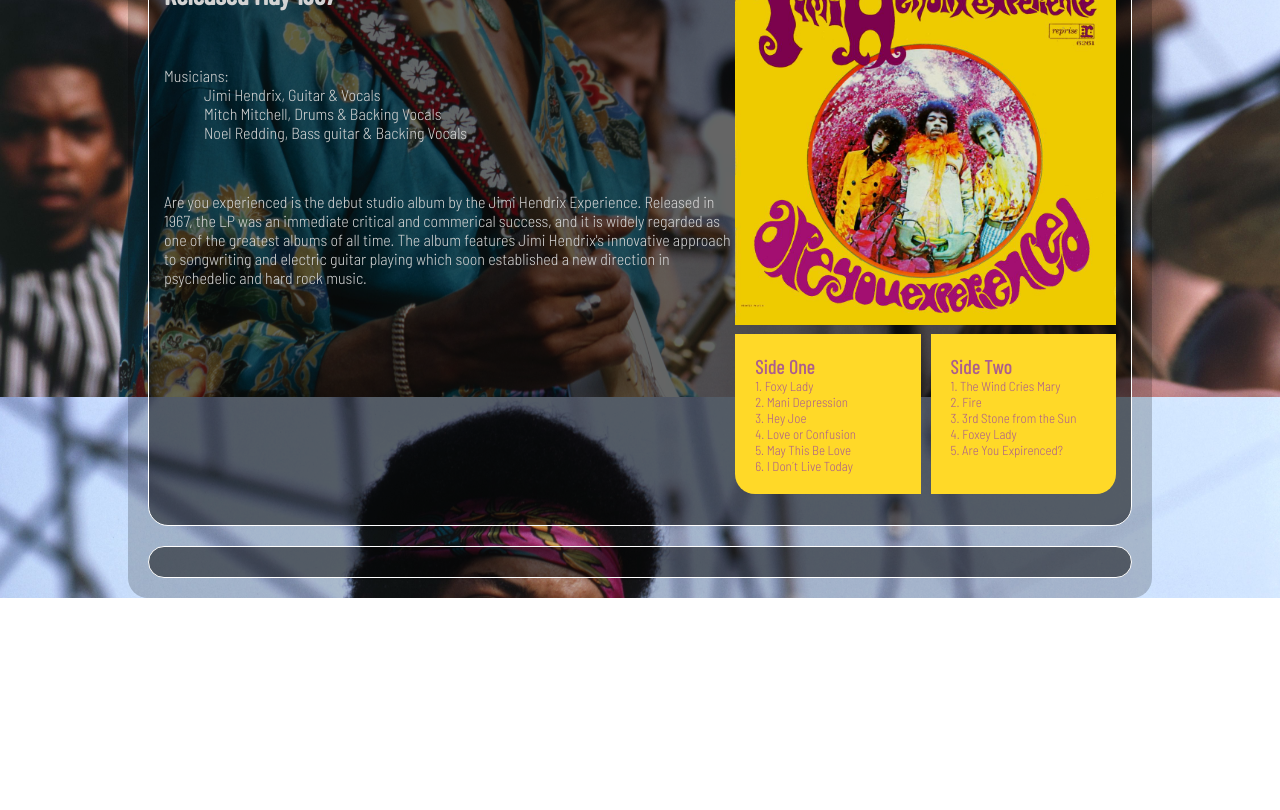
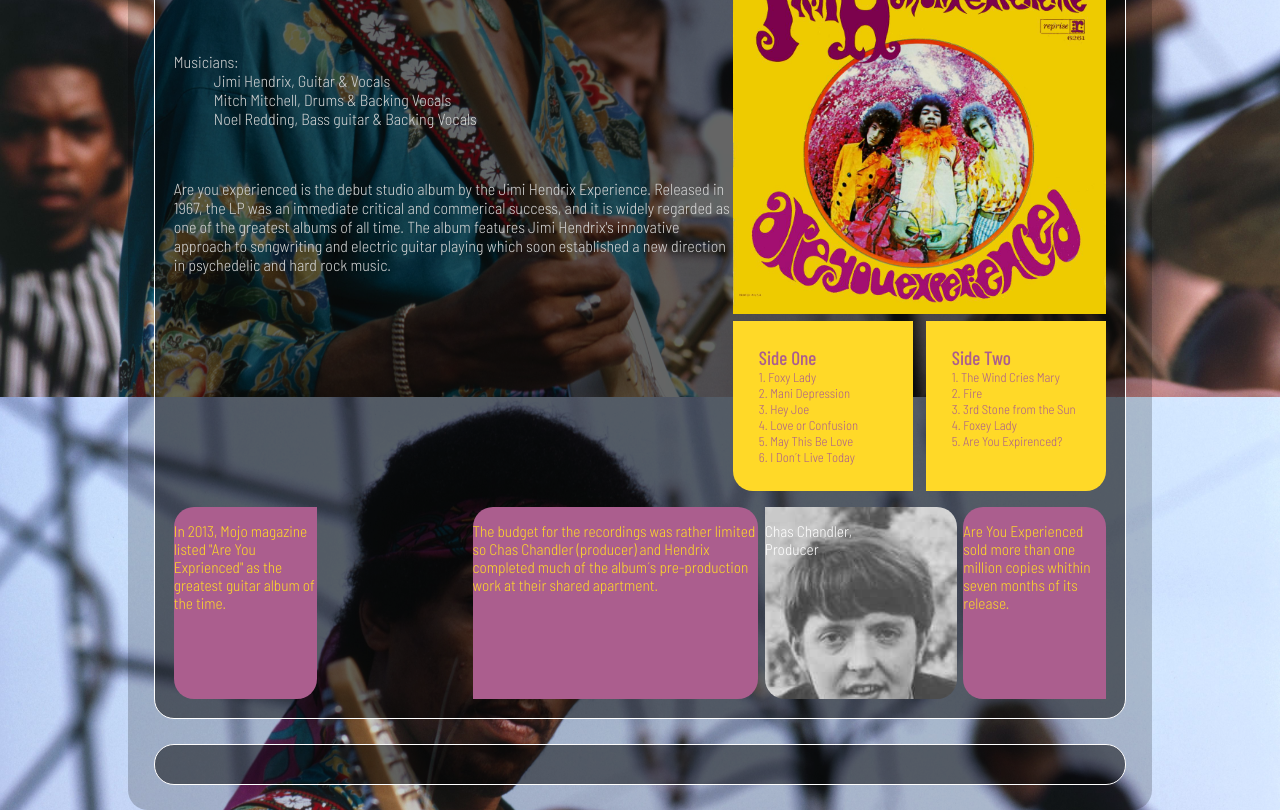
Before and after one commit to t-engstrom/jimihendrix, a plain HTML site: page sidan/index.html in a window 1280 px wide. Shown: the part 456-1266 px from the top of the page. Before the commit the page ends 1054 px from the top, so only its background shows below. Drawn offline with Linux system fonts and the light colour scheme; a web font is replaced by a local one.

Commit message:
Created new html and grid
Created html code for the bottom boxes as well as made it a grid in CSS.

```diff
--- a/sidan/index.html
+++ b/sidan/index.html
@@ -18,6 +18,7 @@
             </nav>
          </div>
         <div class="box">
+            <main>
                 <div>
                     <h2>ARE YOU EXPERIENCED?</h2>
                     <h3>Released May 1967</h3>
@@ -30,7 +31,10 @@
                     <p>Are you experienced is the debut studio album by the Jimi Hendrix Experience. Released in 1967, the LP was an immediate critical and commerical success, and it is widely regarded as one of the greatest albums of all time. The album features Jimi Hendrix's innovative approach to songwriting and electric guitar playing which soon established a new direction in psychedelic and hard rock music. </p>
                 </div>
                 <div>
+                    <div>
                         <img src="bilder/7675-the-jimi-hendrix-experience-are-you-experienced-LP-1-5a152b7db2bf9.jpg" alt="">
+                        <img src="bilder/areyouex2.jpg" alt="">
+                    </div>
                     <div>
                         <div>
                             <ol>
@@ -56,8 +60,20 @@
                         </div>
                     </div>
                 </div>
+            </main>
             <div>
-
+                    <div>
+                        <p> In 2013, Mojo magazine listed "Are You Exprienced" as the greatest guitar album of the time.</p>
+                    </div>
+                    <div>
+                        <p>The budget for the recordings was rather limited so Chas Chandler (producer) and Hendrix completed much of the album´s pre-production work at their shared apartment.</p>
+                    </div>
+                    <div>
+                        <p> Chas Chandler,<br> Producer</p>
+                    </div>
+                    <div>
+                        <p> Are You Experienced sold more than one million copies whithin seven months of its release.</p>
+                    </div>
             </div>
         </div>
         <div class="box">
--- a/sidan/styles.css
+++ b/sidan/styles.css
@@ -15,7 +15,7 @@ body {
 
     background-color: rgba(0,0,0,0.2);
 
-    margin-top: 45px;
+    margin-top: 4vw;
     border-radius: 20px;
 }
 
@@ -48,19 +48,19 @@ h1 {
     font-family: BungeeShade;
     color:lightgray;
 
-    font-size: 80px;
+    font-size: 6vw;
     margin: 0;
-    margin-top: 20px;
-    margin-left: 20px;
+    margin-top: 2vw;
+    margin-left: 2vw;
 }
 
 nav {
     display: flex;
 
-    margin: 20px;
-    margin-top: 80px;
-    margin-bottom: 80px;
-    gap: 5px;
+    margin: 2vw;
+    margin-top: 6vw;
+    margin-bottom: 6vw;
+    gap: 0.5vw;
 }
 
 nav a {
@@ -68,12 +68,12 @@ nav a {
 
     flex-basis: 0;
     flex-grow: 1;
-    padding: 15px;
+    padding: 1vw;
     border-radius: 10px;
 
     text-align: center;
     font-family: BarlowSemiCondensed;
-    font-size: 30px;
+    font-size: 2vw;
     color: rgba(0,0,0,0.8);
     text-decoration: none;
 }
@@ -93,14 +93,14 @@ nav > a:hover {
 ul {
     list-style: none;
     margin-top: 0;
-    margin-bottom: 50px;
+    margin-bottom: 4vw;
 }
 
 h2 {
     font-family: BungeeOutlined;
     color: lightgray;
     margin: 0;
-    font-size: 30px;
+    font-size: 2vw;
 }
 
 h3 {
@@ -108,7 +108,7 @@ h3 {
     margin: 0;
 
     color: lightgray;
-    font-size: 27px;
+    font-size: 1.7vw;
 }
 
 p, ul{
@@ -120,85 +120,154 @@ p, ul{
 ol {
     background-color: rgb(255, 217, 40);
     width: 100%;
-    margin-top: 5px;
-    padding: 20px;
+    margin-top: 0.5vw;
+    padding: 2vw;
 }
 
 .box {
     background-color: rgba(0,0,0,0.5);
     border: 1px solid white;
     border-radius: 20px;
-    margin: 20px;
-    padding: 15px;
+    margin: 2vw;
+    padding: 1.5vw;
+}
 
+main {
     display: flex;
 }
 
-.box > div > p:nth-of-type(1) {
-    padding-top: 40px;
+main > div > p:nth-of-type(1) {
+    padding-top: 3vw;
     margin-bottom: 0;
 }
 
-.box > div > img:nth-of-type(1){
+main > div > div:nth-child(1) img:nth-of-type(1){
     width: 100%;
     border-radius: 20px 20px 0 0;
+
+    position: relative;
+    transition: opacity 1s;
+
+    z-index: 1;
 }
 
-.box > div:nth-child(1) {
+main > div > div:nth-child(1) > img:nth-of-type(2){
+    width: 100%;
+    height: 100%;
+    border-radius: 20px 20px 0 0;
+
+    position: absolute;
+    top: 0;
+    left: 0;
+
+    z-index: 0;
+}
+
+main > div:nth-child(2) > div:nth-child(1) {
+    position: relative;
+}
+
+main > div > div:nth-child(1) > img:nth-of-type(1):hover{
+    opacity: 0;
+}
+
+main > div:nth-child(1) {
     width: 60%;
 }
 
-.box > div:nth-child(2) {
+main > div:nth-child(2) {
     width: 40%;
+    position: relative;
 }
-
-.box > div:nth-child(2) > div {
+main > div:nth-child(2) > div {
     display: flex;
 
     color: rgb(171, 94, 142);
 
-    gap: 10px;
+    gap: 1vw;
 }
-
-.box > div:nth-child(2) > div > div {
+main > div:nth-child(2) > div > div {
     display: flex;
 
     flex-basis: 0;
     flex-grow: 1;
 }
-
-.box > div:nth-child(2) > div > div:nth-child(1) > ol {
+main > div:nth-child(2) > div > div:nth-child(1) > ol {
     border-radius: 0 0 0 20px;
 }
 
-.box > div:nth-child(2) > div > div:nth-child(2) > ol {
+main > div:nth-child(2) > div > div:nth-child(2) > ol {
     border-radius: 0 0 20px 0;
 }
 
-.box > div:nth-child(2) > div > div:nth-child(1) > ol > p {
+main > div:nth-child(2) > div > div:nth-child(1) > ol > p {
     margin: 0;
     padding: 0;
 
     color: rgb(171, 94, 142);
-    font-size: 13px;
+    font-size: 1vw;
 }
-
-.box > div:nth-child(2) > div > div:nth-child(2) > ol > p {
+main > div:nth-child(2) > div > div:nth-child(2) > ol > p {
     margin: 0;
     padding: 0;
 
 
     color: rgb(171, 94, 142);
-    font-size: 13px;
+    font-size: 1vw;
+}
+main > div:nth-child(2) > div > div:nth-child(1) > ol > p:nth-child(1) {
+    font-family: BarlowCondensed;
+    font-size: 1.5vw;
 }
 
-.box > div:nth-child(2) > div > div:nth-child(1) > ol > p:nth-child(1) {
+main > div:nth-child(2) > div > div:nth-child(2) > ol > p:nth-child(1) {
     font-family: BarlowCondensed;
-    font-size: 20px;
+    font-size: 1.5vw;
+}
+
+.box > div {
+    display: grid;
+    grid-template-columns: 1fr 1fr 2fr 1fr 1fr;
+
+    gap: 0.5vw;
+}
+
+.box > div > div:nth-child(1){
+    background-color: rgb( 171, 94, 142);
+    border-radius: 20px 0 20px 20px;
 }
 
 
-.box > div:nth-child(2) > div > div:nth-child(2) > ol > p:nth-child(1) {
-    font-family: BarlowCondensed;
-    font-size: 20px;
+.box > div > div:nth-child(3){
+    grid-column: 4 / 5;
+
+    height: 15vw;
+    width: 15vw;
+    background-image: url(bilder/chandler.jpg);
+    background-size: cover;
+
+    border-radius: 0 20px 20px 20px;
 }
+
+.box > div > div:nth-child(2){
+    background-color: rgb( 171, 94, 142);
+
+    grid-column: 3 / 4;
+
+    border-radius: 20px 20px 20px 0;
+}
+
+.box > div > div:nth-child(4){
+background-color: rgb( 171, 94, 142);
+
+border-radius: 20px 20px 0 20px;
+}
+
+.box > div > div > p{
+    color: rgb(255, 217, 40);
+    font-size: 1.2vw;
+}
+
+.box > div > div:nth-child(3) > p{
+    color: white;
+}
```
Also changed, not shown: sidan/bilder/areyouex2.jpg (added), sidan/bilder/chandler.jpg (added), 4 other files. Lines whose indentation alone changed are shown as unchanged.
